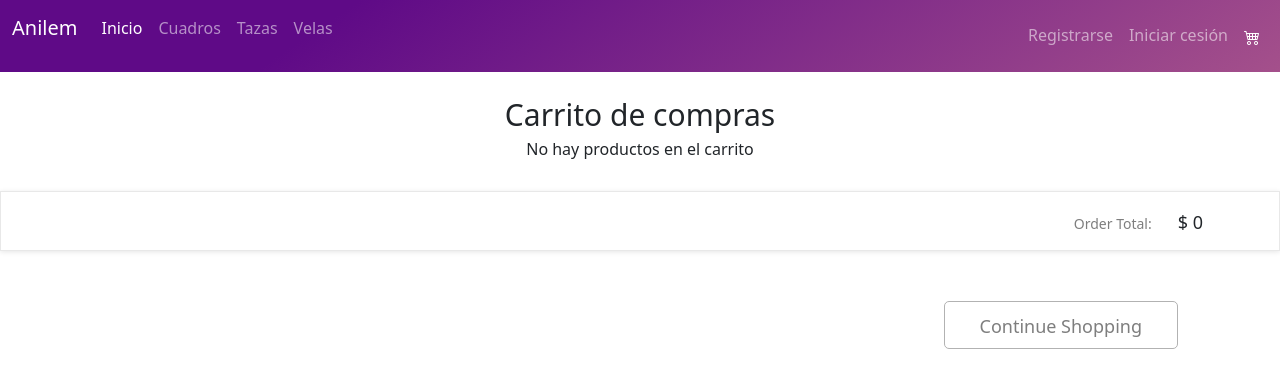
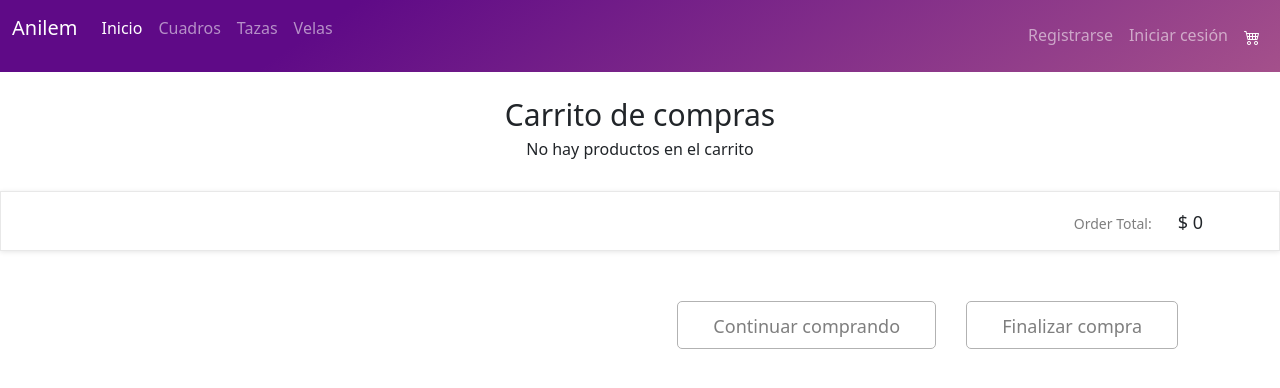
Before and after one commit to chiara5086/anilem, a React (Create React App) app: page /cart in a window 1280 px wide. Shown: the top 388 px of the page. Built offline with nearby package versions, Linux system fonts and the light colour scheme.

Commit message:
commit clase 13

```diff
--- a/src/components/Cart.js
+++ b/src/components/Cart.js
@@ -4,6 +4,8 @@ import "bootstrap-icons/font/bootstrap-icons.css";
 import { useContext } from "react";
 import { CartContext } from "./CartContext";
 import { Link } from "react-router-dom";
+import {collection, serverTimestamp, setDoc, doc, updateDoc, increment} from "firebase/firestore";
+import db from "../utils/firebaseConfig"
 
 
 
@@ -11,8 +13,46 @@ const Cart = () => {
 
     const test = useContext(CartContext);
 
+    const createOrder = () => {
+        let order = {
+            buyer:{
+                email: "juanperez@mail.com",
+                name: "Juan Perez",
+                phone: "1133457859"
+            },
+            date: serverTimestamp(),
+            items: test.cartList.map((it) => {return {id: it.id, price: it.price, title: it.name, cantidad: it.cantidad}}),
+            total: test.calcTotal()
+        }
+        console.log(order);
+
+        const createOrderInFirestore = async () => {
+            const newOrderRef = doc(collection(db, "orders"));
+            await setDoc (newOrderRef, order);
+            return newOrderRef;
+         }
+
+         createOrderInFirestore ()
+         .then((result) => {
+             alert("Tu orden ha sido creada: " + result.id) ;
+
+            test.cartList.map(async (item) => {
+                 const itemRef = doc(db, "products", item.id)
+                 await updateDoc(itemRef, {
+                     stock: increment(-item.cantidad)
+                 });
+             });
+             test.removeList();
+            })
+         .catch(error => console.log(error));
+
+
+    };
+
+
     return (
-        <>      <div className="cart_title">Carrito de compras</div>
+        <>
+        <div className="cart_title">Carrito de compras</div>
         {
         (test.cartList.length > 0)
         ?<div className="cart_buttons"><button onClick={test.removeList} type="button" className="button cart_button_clear">Vaciar Carrito</button></div>
@@ -77,7 +117,8 @@ const Cart = () => {
                                             <div className="order_total_amount">$ {test.calcTotal()}</div>
                                         </div>
                                     </div>
-<div className="cart_buttons"> <Link to="/" style={{textDecoration: 'none', color: 'white'}}><button type="button" className="button cart_button_clear">Continue Shopping</button></Link> </div>
+<div className="cart_buttons"> <Link to="/" style={{textDecoration: 'none', color: 'white'}}><button type="button" className="button cart_button_clear">Continuar comprando</button></Link> <button onClick={createOrder} type="button" className="button cart_button_clear">Finalizar compra</button></div>
+
         </>
           )}
 
--- a/src/components/CheckoutBtn.js
+++ b/src/components/CheckoutBtn.js
@@ -8,7 +8,7 @@ const CheckoutBtn = () => {
     return (
         <>
         <Link to="/cart">
-         <button type="button" className="btn btn-dark">Finalizar compra</button>
+         <button type="button" className="btn btn-dark">Ir al carrito</button>
          </Link>
         </>
     )
```
